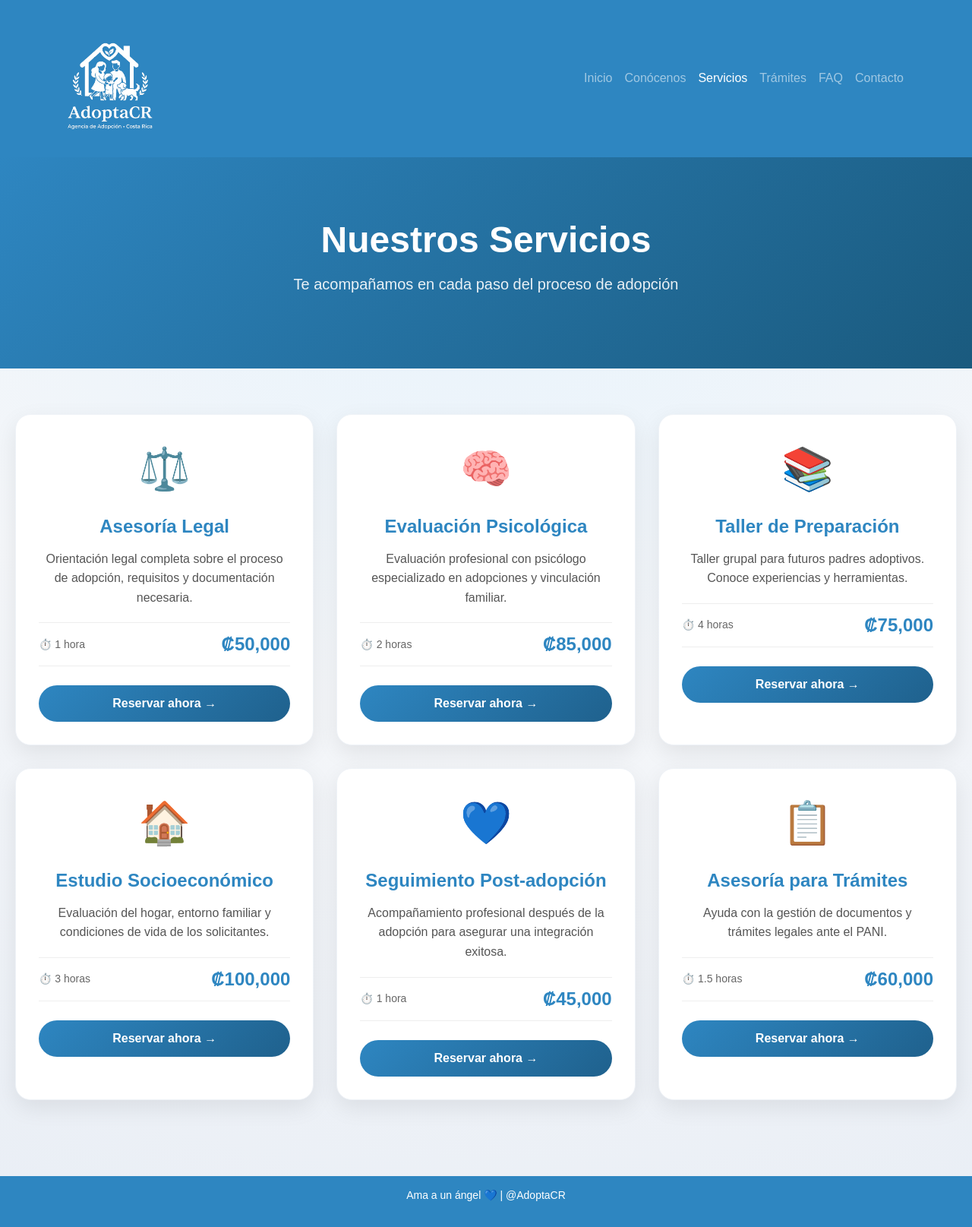
After one commit to Fidelitas-Ambiente-Web-Cliente-Servidor/sc502-ln-proyecto-grupo1, a PHP site: page /php/servicios.php in a window 1280 px wide. The commit adds this page. Shown: the whole page at 76% size. Run offline with PHP 8.4, Linux system fonts and the light colour scheme.

Commit message:
parte visual del servicios esta listo, Andres, falta confit de base datos

```diff
--- /dev/null
+++ b/css/Servicios/servicios.css
@@ -0,0 +1,120 @@
+/* servicios.css - Estilos para la página de servicios */
+
+.servicios-header {
+    background: linear-gradient(135deg, #2E86C1, #1a5a7e);
+    color: white;
+    padding: 80px 20px;
+    text-align: center;
+}
+
+.servicios-header h1 {
+    font-size: 48px;
+    margin-bottom: 15px;
+    font-weight: bold;
+}
+
+.servicios-header p {
+    font-size: 20px;
+    opacity: 0.9;
+}
+
+.servicios-container {
+    max-width: 1300px;
+    margin: 0 auto;
+    padding: 60px 20px;
+}
+
+.servicios-grid {
+    display: grid;
+    grid-template-columns: repeat(auto-fill, minmax(350px, 1fr));
+    gap: 30px;
+}
+
+.servicio-card {
+    background: white;
+    border-radius: 20px;
+    padding: 30px;
+    text-align: center;
+    transition: all 0.3s ease;
+    box-shadow: 0 10px 30px rgba(0, 0, 0, 0.08);
+    border: 1px solid #eef2f7;
+}
+
+.servicio-card:hover {
+    transform: translateY(-10px);
+    box-shadow: 0 20px 40px rgba(0, 0, 0, 0.12);
+    border-color: #2E86C1;
+}
+
+.servicio-icono {
+    font-size: 55px;
+    margin-bottom: 20px;
+}
+
+.servicio-card h3 {
+    color: #2E86C1;
+    font-size: 24px;
+    margin-bottom: 15px;
+    font-weight: bold;
+}
+
+.servicio-card p {
+    color: #555;
+    line-height: 1.6;
+    margin-bottom: 20px;
+}
+
+.servicio-info {
+    display: flex;
+    justify-content: space-between;
+    align-items: center;
+    margin-bottom: 25px;
+    padding: 10px 0;
+    border-top: 1px solid #eee;
+    border-bottom: 1px solid #eee;
+}
+
+.duracion {
+    color: #666;
+    font-size: 14px;
+}
+
+.precio {
+    color: #2E86C1;
+    font-size: 24px;
+    font-weight: bold;
+}
+
+.btn-reservar {
+    background: linear-gradient(135deg, #2E86C1, #1f618d);
+    color: white;
+    border: none;
+    padding: 12px 25px;
+    border-radius: 30px;
+    font-size: 16px;
+    font-weight: bold;
+    cursor: pointer;
+    transition: all 0.3s ease;
+    width: 100%;
+}
+
+.btn-reservar:hover {
+    transform: scale(1.02);
+    background: linear-gradient(135deg, #1f618d, #154d6e);
+    box-shadow: 0 5px 15px rgba(46, 134, 193, 0.3);
+}
+
+/* Responsive */
+@media (max-width: 768px) {
+    .servicios-grid {
+        grid-template-columns: 1fr;
+    }
+
+    .servicios-header h1 {
+        font-size: 32px;
+    }
+
+    .servicio-card {
+        padding: 20px;
+    }
+}
--- a/index.php
+++ b/index.php
@@ -4,9 +4,9 @@
     <meta charset="UTF-8">
     <title>AdoptaCR - Gestión de Adopción</title>
 
+    <link href="https://cdn.jsdelivr.net/npm/bootstrap@5.3.0/dist/css/bootstrap.min.css" rel="stylesheet">
     <link rel="stylesheet" href="/sc502-ln-proyecto-grupo1/css/style.css">
     <link rel="stylesheet" href="/sc502-ln-proyecto-grupo1/css/index.css">
-    <link href="https://cdn.jsdelivr.net/npm/bootstrap@5.3.0/dist/css/bootstrap.min.css" rel="stylesheet">
 
   </head>
 
@@ -41,7 +41,7 @@
                     </a>
                 </li>
                 <li class="nav-item">
-                    <a class="nav-link nav-link-custom <?php echo $activePage == 'servicios' ? 'active' : ''; ?>" href="servicios.php">
+                    <a class="nav-link nav-link-custom <?php echo $activePage == 'servicios' ? 'active' : ''; ?>" href="php/servicios.php">
                         Servicios
                     </a>
                 </li>
@@ -89,7 +89,7 @@
         <p>
             Inicia tu proceso de adopción de forma digital, segura y organizada.
         </p>
-        <a href="solicitud.php" class="btn">Iniciar Solicitud</a>
+        <a id="botonS" href="solicitud.php" class="botonS">Iniciar Solicitud</a>
     </div>
 </section>
 
--- /dev/null
+++ b/php/Servicios.php
@@ -0,0 +1,147 @@
+<!DOCTYPE html>
+<html lang="es">
+<head>
+    <meta charset="UTF-8">
+    <title>Servicios - AdoptaCR</title>
+    <link href="https://cdn.jsdelivr.net/npm/bootstrap@5.3.0/dist/css/bootstrap.min.css" rel="stylesheet">
+    <link rel="stylesheet" href="../css/style.css">
+    <link rel="stylesheet" href="../css/Servicios/servicios.css">
+</head>
+<body>
+
+<!-- Header con navegación -->
+<header>
+    <nav class="navbar navbar-expand-lg navbar-dark navbar-custom">
+        <div class="container">
+            <a class="navbar-brand" href="index.php">
+                <img src="./img/logo2.png" width="125"><br>
+            </a>
+            <button class="navbar-toggler" type="button">
+                <span class="navbar-toggler-icon"></span>
+            </button>
+            <div class="collapse navbar-collapse" id="navbarNav">
+                <ul class="navbar-nav ms-auto">
+                    <li class="nav-item">
+                        <a class="nav-link nav-link-custom" href="index.php">Inicio</a>
+                    </li>
+                    <li class="nav-item">
+                        <a class="nav-link nav-link-custom" href="conocenos.php">Conócenos</a>
+                    </li>
+                    <li class="nav-item">
+                        <a class="nav-link nav-link-custom active" href="servicios.php">Servicios</a>
+                    </li>
+                    <li class="nav-item">
+                        <a class="nav-link nav-link-custom" href="tramites.php">Trámites</a>
+                    </li>
+                    <li class="nav-item">
+                        <a class="nav-link nav-link-custom" href="faq.php">FAQ</a>
+                    </li>
+                    <li class="nav-item">
+                        <a class="nav-link nav-link-custom" href="contacto.php">Contacto</a>
+                    </li>
+                </ul>
+            </div>
+        </div>
+    </nav>
+</header>
+
+<!-- Sección de Servicios -->
+<section class="servicios-header">
+    <div class="container">
+        <h1>Nuestros Servicios</h1>
+        <p>Te acompañamos en cada paso del proceso de adopción</p>
+    </div>
+</section>
+
+<div class="servicios-container">
+    <div class="servicios-grid">
+
+        <!-- Card 1 - Asesoría Legal -->
+        <div class="servicio-card">
+            <div class="servicio-icono">⚖️</div>
+            <h3>Asesoría Legal</h3>
+            <p>Orientación legal completa sobre el proceso de adopción, requisitos y documentación necesaria.</p>
+            <div class="servicio-info">
+                <span class="duracion">⏱️ 1 hora</span>
+                <span class="precio">₡50,000</span>
+            </div>
+            <button class="btn-reservar" onclick="reservarServicio('Asesoría Legal')">Reservar ahora →</button>
+        </div>
+
+        <!-- Card 2 - Evaluación Psicológica -->
+        <div class="servicio-card">
+            <div class="servicio-icono">🧠</div>
+            <h3>Evaluación Psicológica</h3>
+            <p>Evaluación profesional con psicólogo especializado en adopciones y vinculación familiar.</p>
+            <div class="servicio-info">
+                <span class="duracion">⏱️ 2 horas</span>
+                <span class="precio">₡85,000</span>
+            </div>
+            <button class="btn-reservar" onclick="reservarServicio('Evaluación Psicológica')">Reservar ahora →</button>
+        </div>
+
+        <!-- Card 3 - Taller de Preparación -->
+        <div class="servicio-card">
+            <div class="servicio-icono">📚</div>
+            <h3>Taller de Preparación</h3>
+            <p>Taller grupal para futuros padres adoptivos. Conoce experiencias y herramientas.</p>
+            <div class="servicio-info">
+                <span class="duracion">⏱️ 4 horas</span>
+                <span class="precio">₡75,000</span>
+            </div>
+            <button class="btn-reservar" onclick="reservarServicio('Taller de Preparación')">Reservar ahora →</button>
+        </div>
+
+        <!-- Card 4 - Estudio Socioeconómico -->
+        <div class="servicio-card">
+            <div class="servicio-icono">🏠</div>
+            <h3>Estudio Socioeconómico</h3>
+            <p>Evaluación del hogar, entorno familiar y condiciones de vida de los solicitantes.</p>
+            <div class="servicio-info">
+                <span class="duracion">⏱️ 3 horas</span>
+                <span class="precio">₡100,000</span>
+            </div>
+            <button class="btn-reservar" onclick="reservarServicio('Estudio Socioeconómico')">Reservar ahora →</button>
+        </div>
+
+        <!-- Card 5 - Seguimiento Post-adopción -->
+        <div class="servicio-card">
+            <div class="servicio-icono">💙</div>
+            <h3>Seguimiento Post-adopción</h3>
+            <p>Acompañamiento profesional después de la adopción para asegurar una integración exitosa.</p>
+            <div class="servicio-info">
+                <span class="duracion">⏱️ 1 hora</span>
+                <span class="precio">₡45,000</span>
+            </div>
+            <button class="btn-reservar" onclick="reservarServicio('Seguimiento Post-adopción')">Reservar ahora →</button>
+        </div>
+
+        <!-- Card 6 - Asesoría para Trámites -->
+        <div class="servicio-card">
+            <div class="servicio-icono">📋</div>
+            <h3>Asesoría para Trámites</h3>
+            <p>Ayuda con la gestión de documentos y trámites legales ante el PANI.</p>
+            <div class="servicio-info">
+                <span class="duracion">⏱️ 1.5 horas</span>
+                <span class="precio">₡60,000</span>
+            </div>
+            <button class="btn-reservar" onclick="reservarServicio('Asesoría para Trámites')">Reservar ahora →</button>
+        </div>
+
+    </div>
+</div>
+
+<!-- Footer -->
+<footer>
+    <p>Ama a un ángel 💙 | @AdoptaCR</p>
+</footer>
+
+<script>
+function reservarServicio(servicio) {
+    alert('Próximamente: Formulario de reserva para ' + servicio);
+    // Aquí luego redirigirás a reservar.php?servicio=nombre
+}
+</script>
+
+</body>
+</html>
```
Also changed, not shown: css/index.css (+18 -0 lines).
